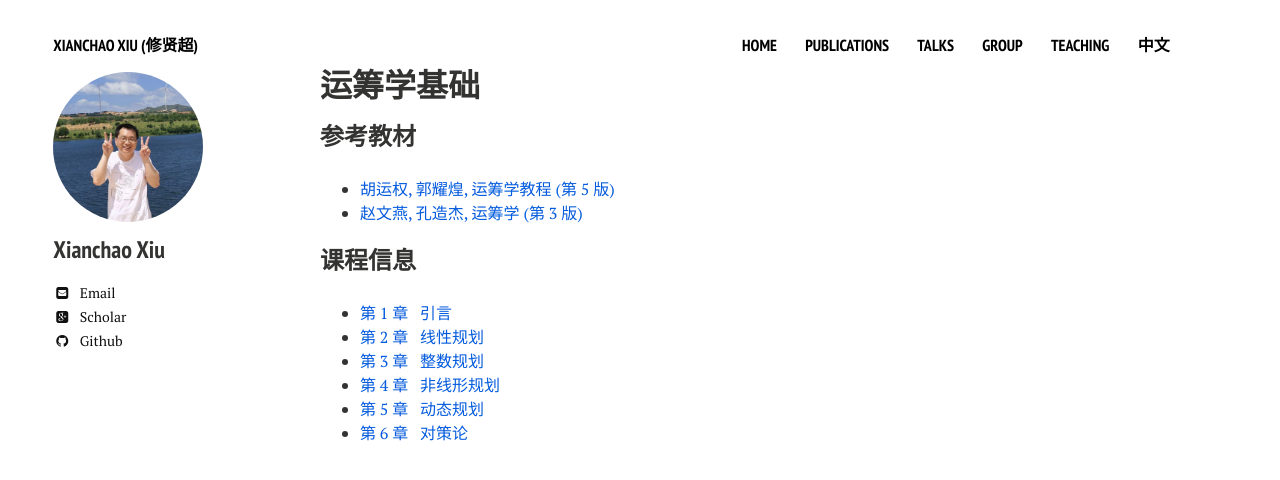
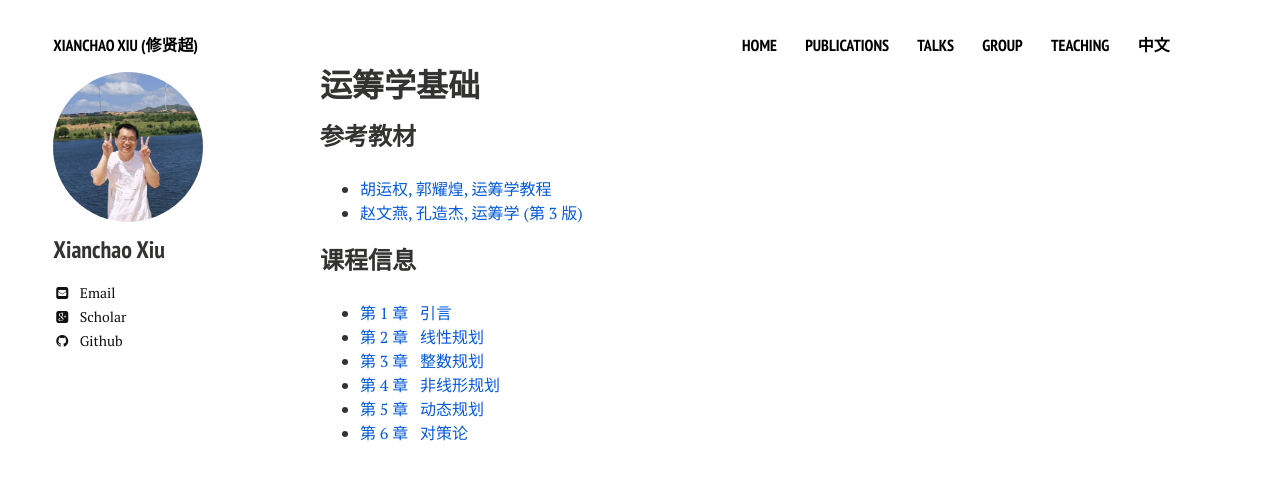
Before and after one commit to xianchaoxiu/xianchaoxiu.github.io, a Jekyll site: the page built from teaching/OR/2024/index.md, in a window 1280 px wide. Shown: the top 480 px of the page. Built offline with Jekyll 4.4.1, drawn with Linux system fonts in a browser that asks for light colours; nearby versions of some CDN libraries.

Commit message:
Update index.md

```diff
--- a/teaching/OR/2024/index.md
+++ b/teaching/OR/2024/index.md
@@ -6,7 +6,7 @@ share: false
 ---
 
 ### 参考教材
-* <a href="https://item.jd.com/14020941.html" class="textlink" target="_blank"> 胡运权, 郭耀煌, 运筹学教程 (第 5 版)  </a><br>
+* <a href="https://item.jd.com/14020941.html" class="textlink" target="_blank"> 胡运权, 郭耀煌, 运筹学教程 </a><br>
 * <a href="https://item.jd.com/15239544.html" class="textlink" target="_blank"> 赵文燕, 孔造杰, 运筹学 (第 3 版) </a><br>
 
 
```
